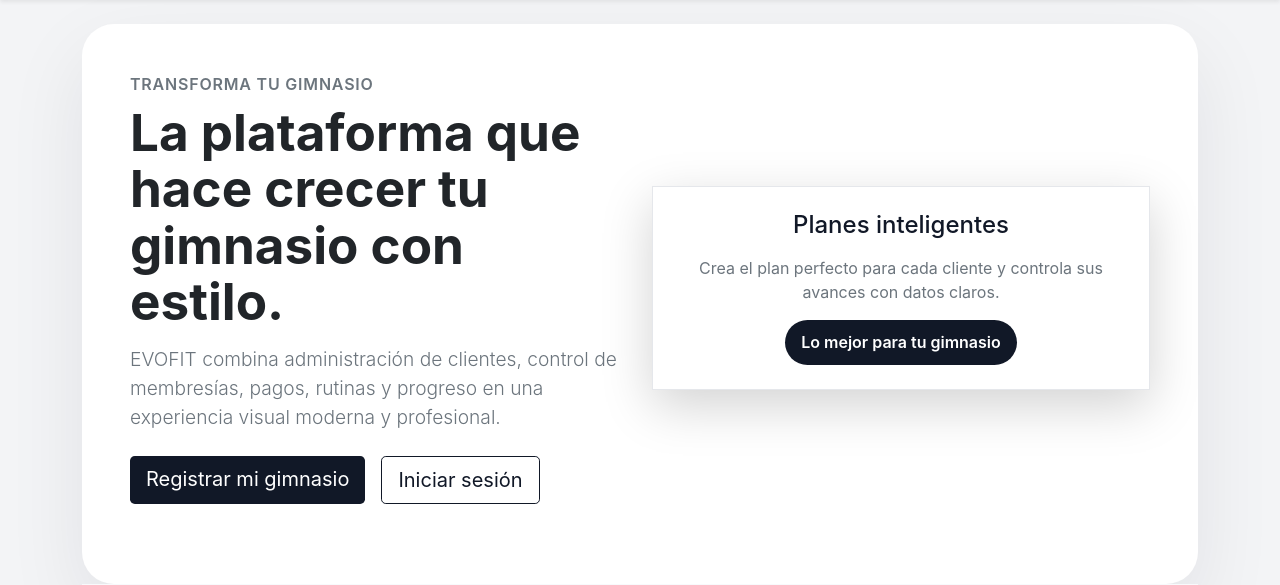
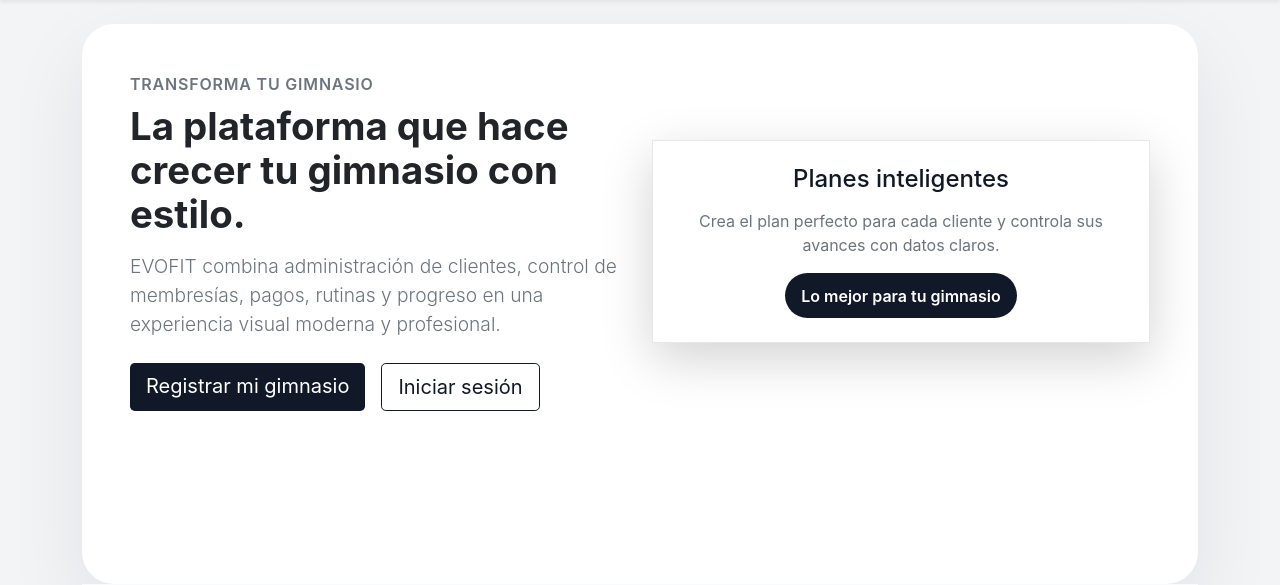
Before and after one commit to LopezTechLT/evofit, a Flask app: page /landing in a window 1280 px wide. Shown: the part 87-672 px from the top of the page. Run offline with Flask 3, Linux system fonts and the light colour scheme.

Commit message:
Adjust landing page heading font size to 2.4rem

```diff
--- a/backend/templates/index.html
+++ b/backend/templates/index.html
@@ -5,7 +5,7 @@
     <div class="row align-items-center">
         <div class="col-lg-6">
             <p class="mb-2 text-secondary" style="font-size: 1rem; font-weight: 600; letter-spacing: 0.05em; text-transform: uppercase;">Transforma tu gimnasio</p>
-            <h1 class="fw-bold text-dark mb-3" style="color: #111827; font-size: 3.2rem; font-weight: 900; line-height: 1.1;">La plataforma que hace crecer tu gimnasio con estilo.</h1>
+            <h1 class="fw-bold text-dark mb-3" style="color: #111827; font-size: 2.4rem; font-weight: 900; line-height: 1.15;">La plataforma que hace crecer tu gimnasio con estilo.</h1>
             <p class="lead text-muted mb-4" style="font-size: 1.2rem;">EVOFIT combina administración de clientes, control de membresías, pagos, rutinas y progreso en una experiencia visual moderna y profesional.</p>
             <div class="d-flex flex-wrap gap-3">
                 {% if not current_user.is_authenticated %}
```
